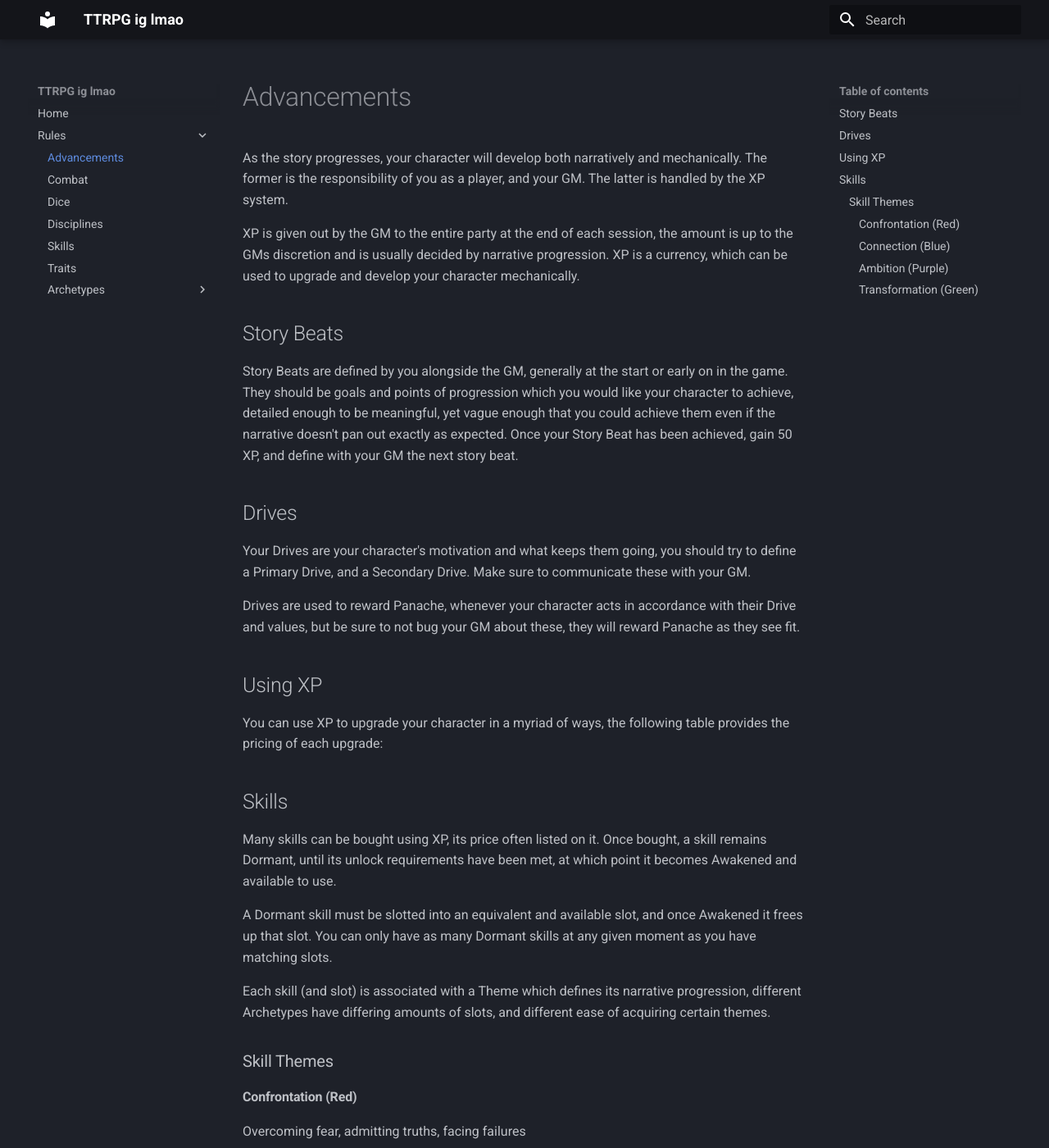
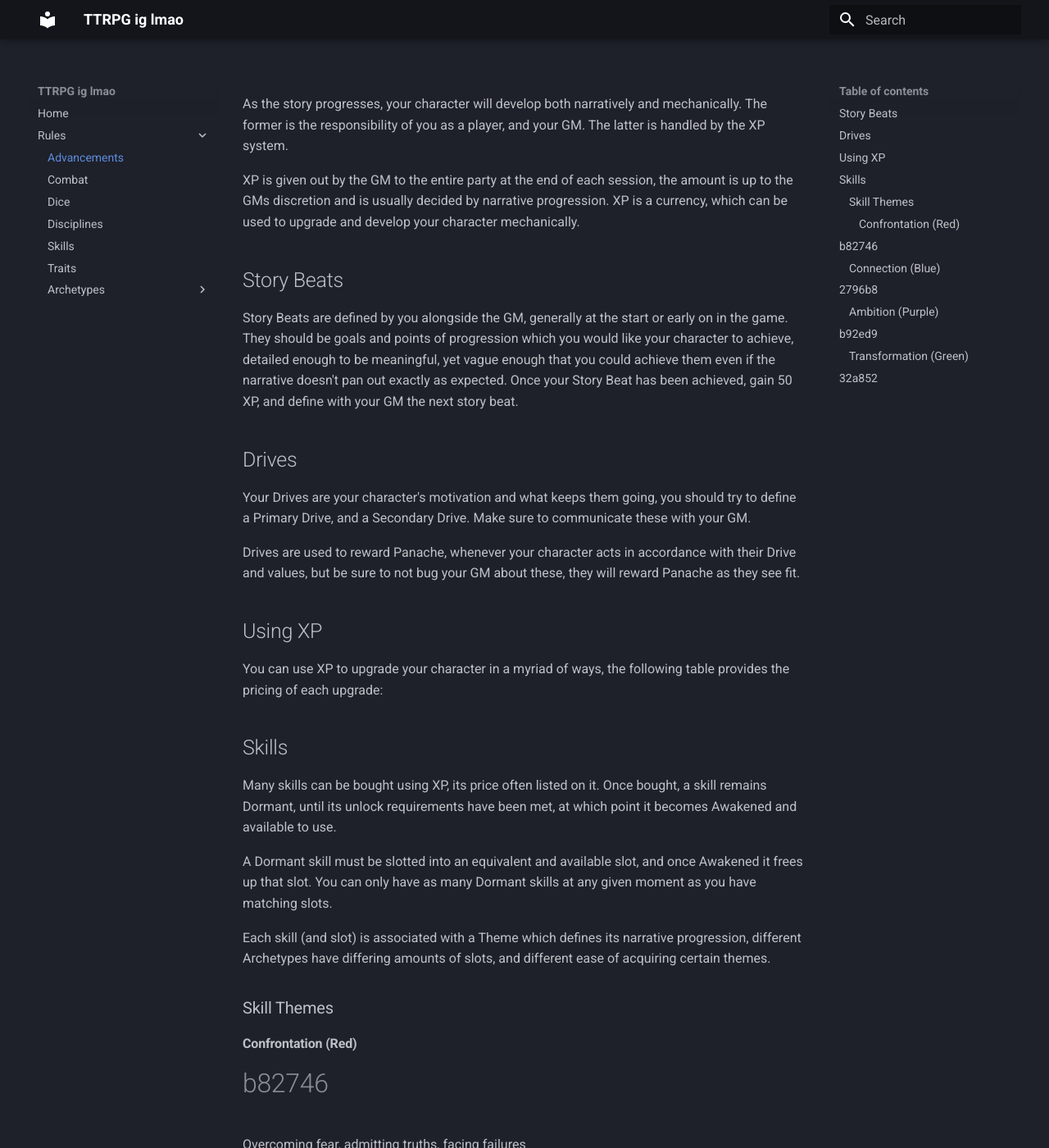
Before and after one commit to ProbablyIly/UnnamedTTRPG, an MkDocs documentation site: the page built from docs/Rules/Advancements.md, in a window 1280 px wide and 1400 px high. Shown: the whole window at 82% size. Built offline with MkDocs 1.6.1 and Material for MkDocs 9.7.7, drawn with Linux system fonts in a browser that asks for light colours; comment, search, counter and statistics services are not loaded.

Commit message:
vault backup: 2025-11-13 19:46:26

```diff
--- a/docs/Rules/Advancements.md
+++ b/docs/Rules/Advancements.md
@@ -18,10 +18,14 @@
 ### Skill Themes
 
 #### Confrontation (Red)
+#b82746
 Overcoming fear, admitting truths, facing failures
 #### Connection (Blue)
+#2796b8
 Forming bonds, building relationships, forgiving others
 #### Ambition (Purple)
+#b92ed9
 Stand for your beliefs, take risks, push yourself to new heights
 #### Transformation (Green)
+#32a852
 Embrace change, let go of old beliefs, accept a new perspective
```
Also changed, not shown: 1 other file.
